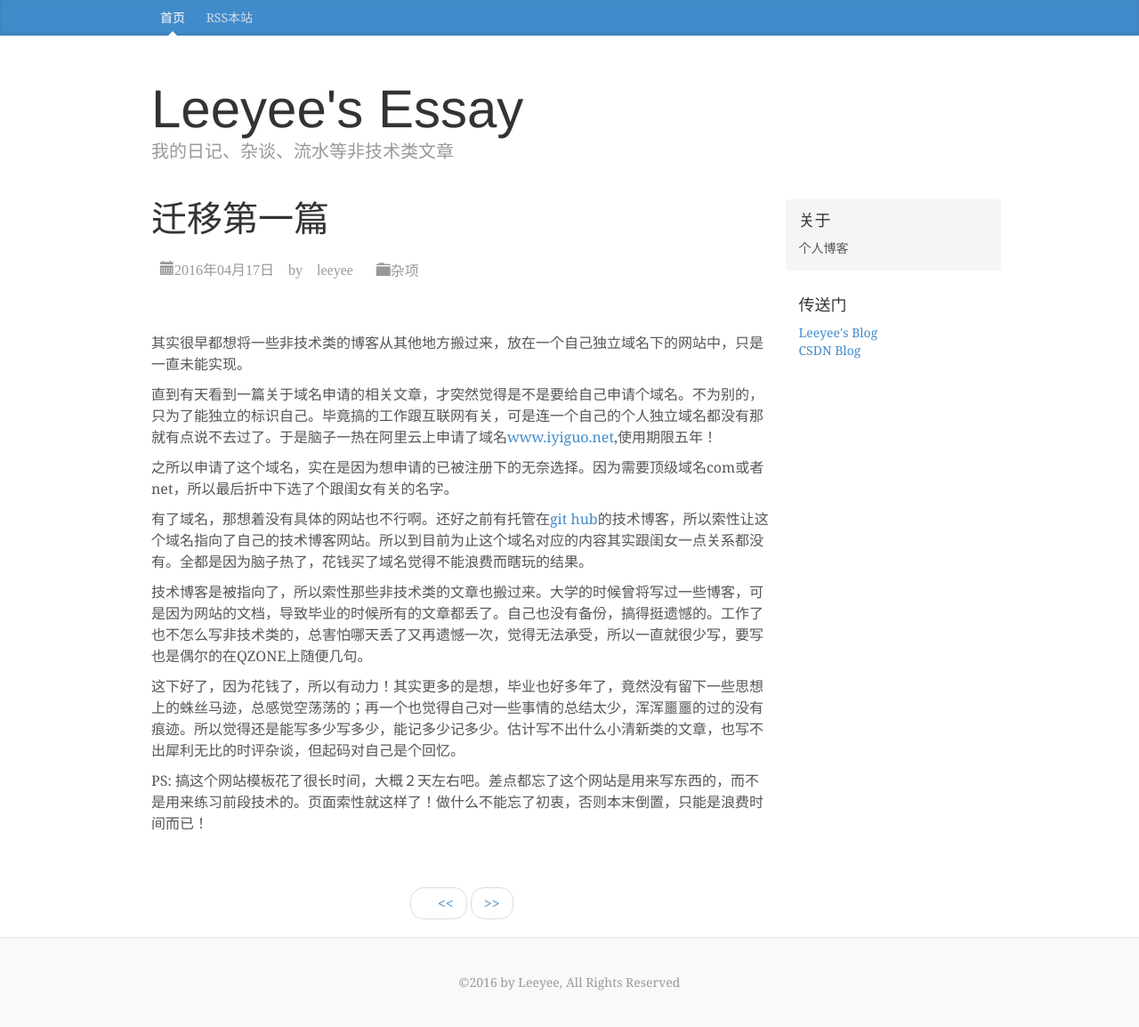
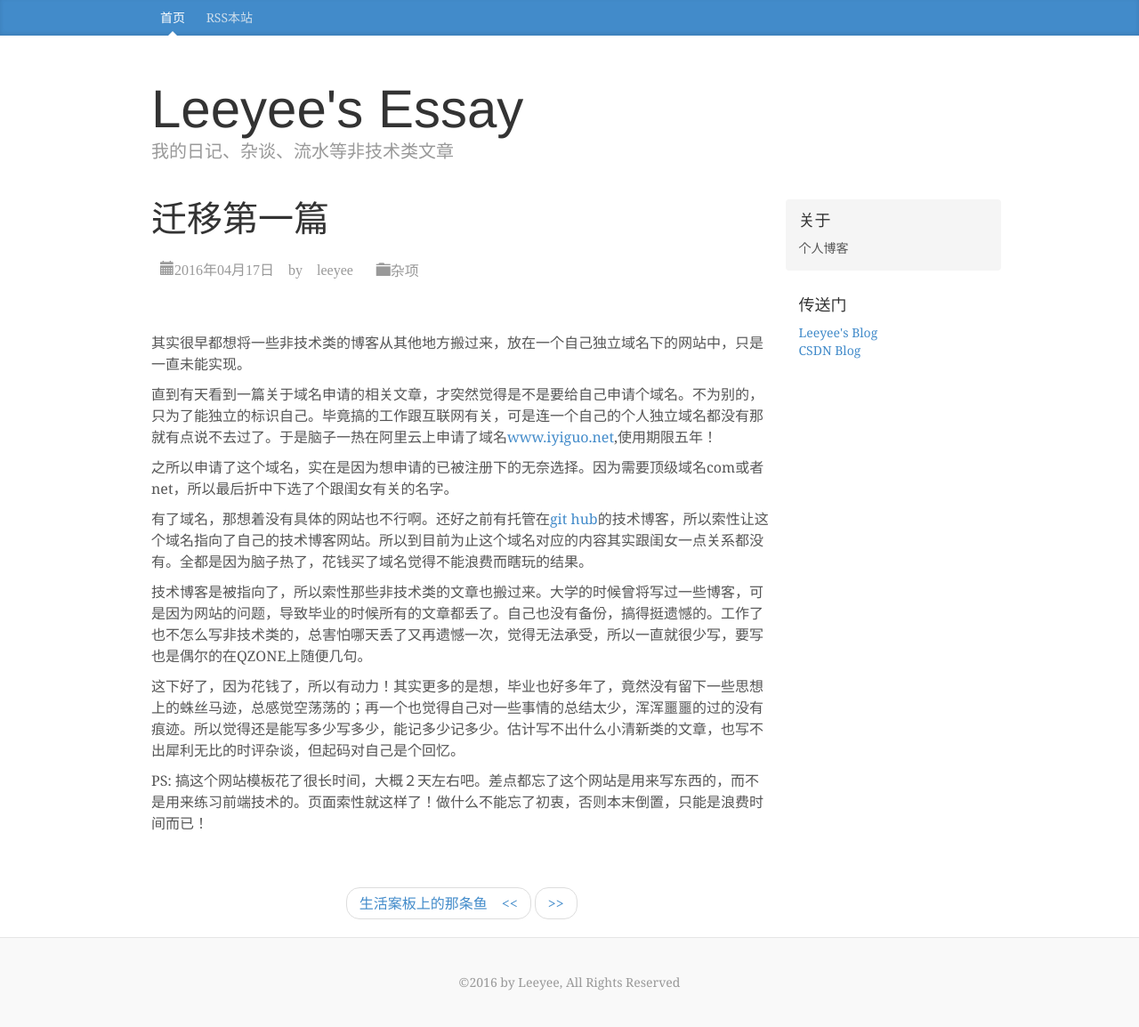
Before and after one commit to leeyee/essay, a Jekyll site: the page built from _posts/2016-04-17-essay-first.md, in a window 1280 px wide. Shown: the whole page at 89% size. Built offline with Jekyll 4.4.1, drawn with Linux system fonts in a browser that asks for light colours; nearby versions of some CDN libraries; comment, search, counter and statistics services are not loaded.

Commit message:
添加生活案板上的那条鱼

```diff
--- a/_posts/2016-04-17-essay-first.md
+++ b/_posts/2016-04-17-essay-first.md
@@ -15,9 +15,9 @@ tag:
 
 有了域名，那想着没有具体的网站也不行啊。还好之前有托管在[git hub](https://github.com/leeyee)的技术博客，所以索性让这个域名指向了自己的技术博客网站。所以到目前为止这个域名对应的内容其实跟闺女一点关系都没有。全都是因为脑子热了，花钱买了域名觉得不能浪费而瞎玩的结果。
 
-技术博客是被指向了，所以索性那些非技术类的文章也搬过来。大学的时候曾将写过一些博客，可是因为网站的文档，导致毕业的时候所有的文章都丢了。自己也没有备份，搞得挺遗憾的。工作了也不怎么写非技术类的，总害怕哪天丢了又再遗憾一次，觉得无法承受，所以一直就很少写，要写也是偶尔的在QZONE上随便几句。
+技术博客是被指向了，所以索性那些非技术类的文章也搬过来。大学的时候曾将写过一些博客，可是因为网站的问题，导致毕业的时候所有的文章都丢了。自己也没有备份，搞得挺遗憾的。工作了也不怎么写非技术类的，总害怕哪天丢了又再遗憾一次，觉得无法承受，所以一直就很少写，要写也是偶尔的在QZONE上随便几句。
 
 这下好了，因为花钱了，所以有动力！其实更多的是想，毕业也好多年了，竟然没有留下一些思想上的蛛丝马迹，总感觉空荡荡的；再一个也觉得自己对一些事情的总结太少，浑浑噩噩的过的没有痕迹。所以觉得还是能写多少写多少，能记多少记多少。估计写不出什么小清新类的文章，也写不出犀利无比的时评杂谈，但起码对自己是个回忆。
 
 
-PS: 搞这个网站模板花了很长时间，大概２天左右吧。差点都忘了这个网站是用来写东西的，而不是用来练习前段技术的。页面索性就这样了！做什么不能忘了初衷，否则本末倒置，只能是浪费时间而已！
+PS: 搞这个网站模板花了很长时间，大概２天左右吧。差点都忘了这个网站是用来写东西的，而不是用来练习前端技术的。页面索性就这样了！做什么不能忘了初衷，否则本末倒置，只能是浪费时间而已！
```
Also changed, not shown: _posts/2015-09-21-fish-of-chopping-board.md (added, +23 -0 lines).
